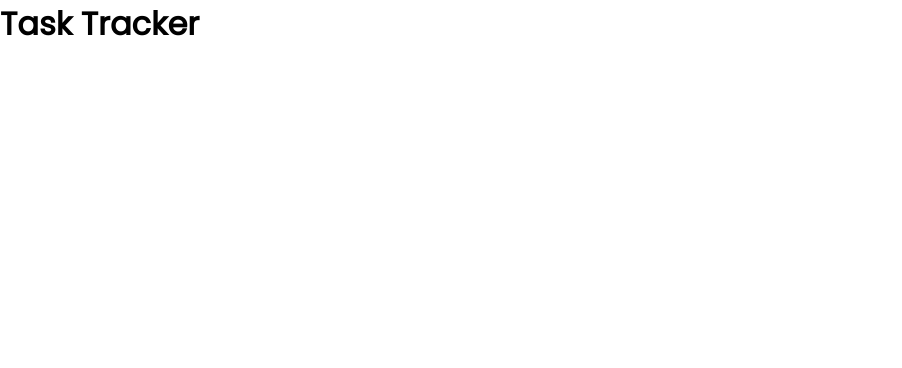
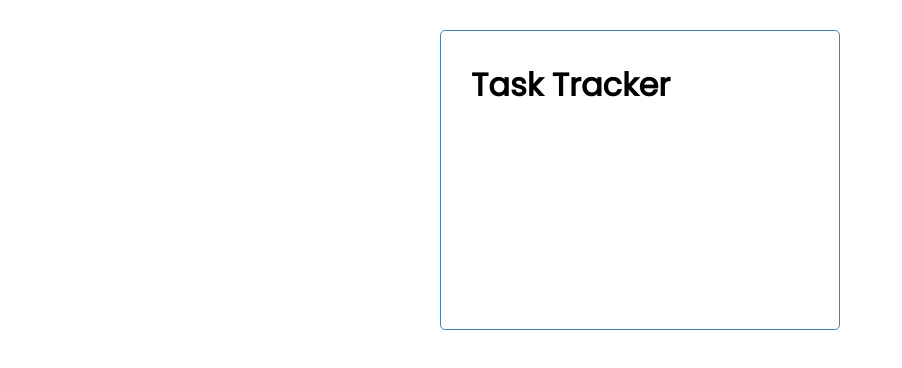
Before and after one commit to poibkm/ng-crash-course-traversymedia, an Angular app: page / in a window 1280 px wide. Shown: the top 368 px of the page, without its empty margins (0-902 px from the left). Built offline with nearby package versions, Linux system fonts and the light colour scheme.

Commit message:
Added Header Component

```diff
--- a/src/app/app.component.html
+++ b/src/app/app.component.html
@@ -1 +1,3 @@
-<h1>{{ title }}</h1>
+<div class="container">
+  <app-header></app-header>
+</div>
--- a/src/app/app.component.ts
+++ b/src/app/app.component.ts
@@ -5,6 +5,4 @@ import { Component } from '@angular/core';
   templateUrl: './app.component.html',
   styleUrls: ['./app.component.css'],
 })
-export class AppComponent {
-  title: string = 'Task Tracker';
-}
+export class AppComponent {}
--- a/src/app/app.module.ts
+++ b/src/app/app.module.ts
@@ -3,10 +3,12 @@ import { BrowserModule } from '@angular/platform-browser';
 
 import { AppRoutingModule } from './app-routing.module';
 import { AppComponent } from './app.component';
+import { HeaderComponent } from './components/header/header.component';
 
 @NgModule({
   declarations: [
-    AppComponent
+    AppComponent,
+    HeaderComponent
   ],
   imports: [
     BrowserModule,
--- /dev/null
+++ b/src/app/components/header/header.component.css
@@ -0,0 +1,6 @@
+header {
+  display: flex;
+  justify-content: space-between;
+  align-items: center;
+  margin-bottom: 20px;
+}
--- /dev/null
+++ b/src/app/components/header/header.component.html
@@ -0,0 +1,3 @@
+<header>
+  <h1>{{ title }}</h1>
+</header>
--- /dev/null
+++ b/src/app/components/header/header.component.ts
@@ -0,0 +1,14 @@
+import { Component, OnInit } from '@angular/core';
+
+@Component({
+  selector: 'app-header',
+  templateUrl: './header.component.html',
+  styleUrls: ['./header.component.css'],
+})
+export class HeaderComponent implements OnInit {
+  title: string = 'Task Tracker';
+
+  constructor() {}
+
+  ngOnInit(): void {}
+}
--- a/src/styles.css
+++ b/src/styles.css
@@ -11,7 +11,7 @@ body {
 }
 
 .container {
-  max-width: 500px;
+  max-width: 400px;
   margin: 30px auto;
   overflow: auto;
   min-height: 300px;
```
Also changed, not shown: 1 other file (tests, documents, lock files or other folders).
